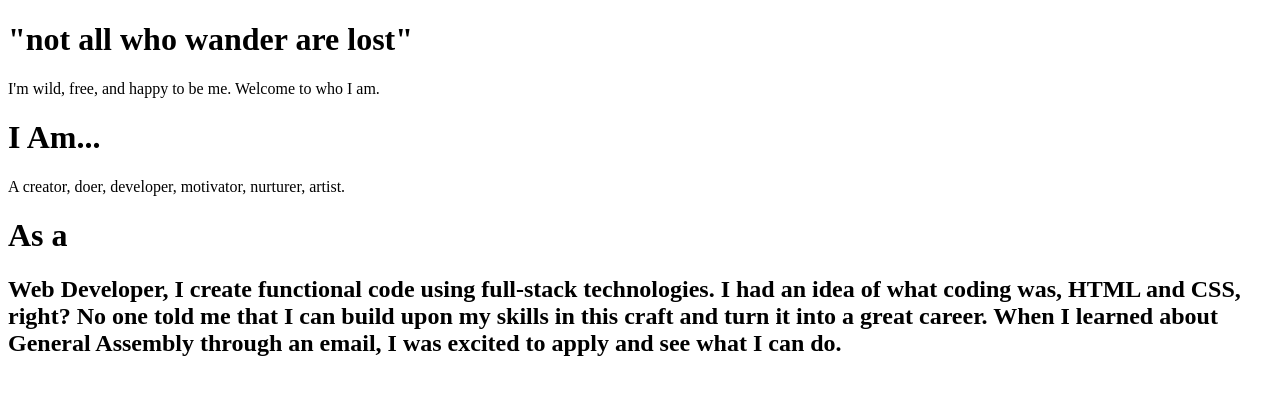
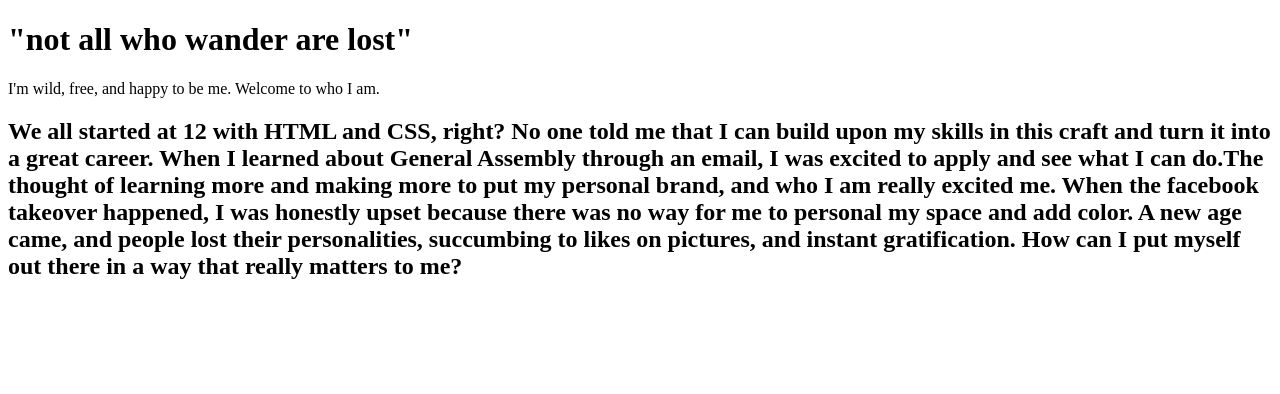
Before and after one commit to missjuliekhun/juliekhun.github.io, a plain HTML site: page index.html in a window 1280 px wide. Drawn offline with Linux system fonts and the light colour scheme.

Commit message:
facebook

```diff
--- a/index.html
+++ b/index.html
@@ -9,10 +9,8 @@
   </head>
   <body>
     <div class="about">
-      <h1>I Am...</h1>
-      A creator, doer, developer, motivator, nurturer, artist.
-      <h1>As a</h1>
-      <h2>Web Developer, I create functional code using full-stack technologies. I had an idea of what coding was, HTML and CSS, right? No one told me that I can build upon my skills in this craft and turn it into a great career. When I learned about General Assembly through an email, I was excited to apply and see what I can do.</h2>
+
+      <h2>We all started at 12 with HTML and CSS, right? No one told me that I can build upon my skills in this craft and turn it into a great career. When I learned about General Assembly through an email, I was excited to apply and see what I can do.The thought of learning more and making more to put my personal brand, and who I am really excited me. When the facebook takeover happened, I was honestly upset because there was no way for me to personal my space and add color. A new age came, and people lost their personalities, succumbing to likes on pictures, and instant gratification. How can I put myself out there in a way that really matters to me?</h2>
     </div>
 
   </body>
```
